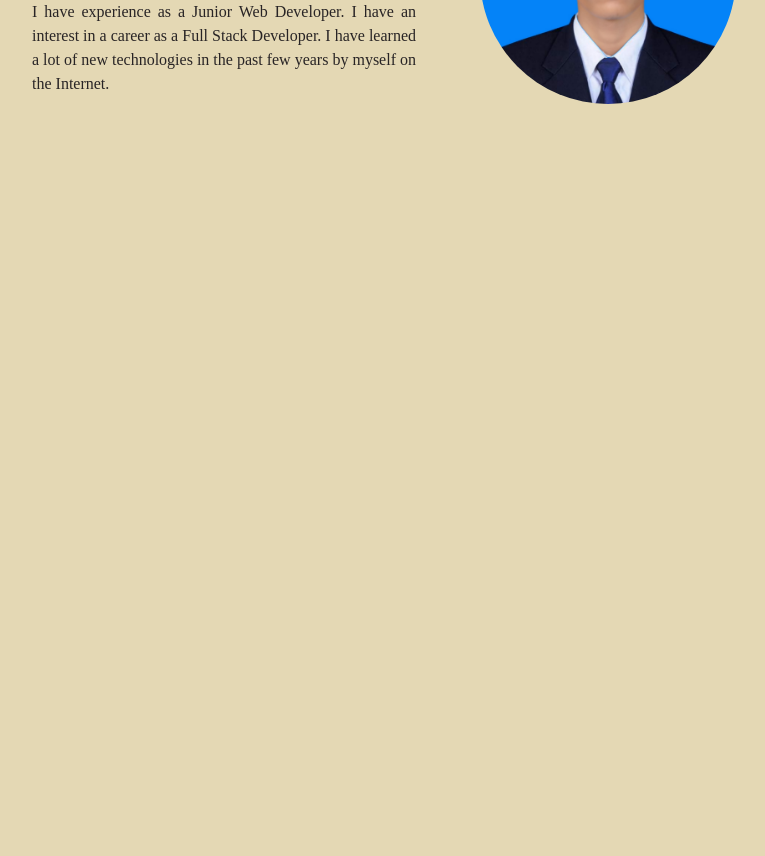
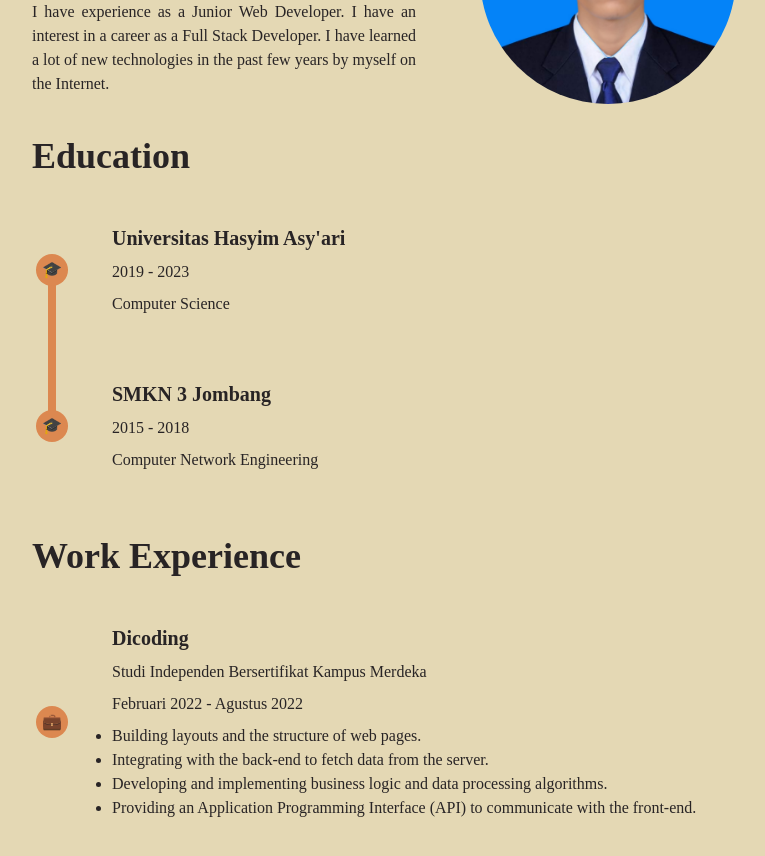
Before and after one commit to ramadanriz/portfolio-website, a React (Vite) app: page /about in a window 1280 px wide. Shown: the part 240-1096 px from the top of the page, without its empty margins (256-1021 px from the left). Before the commit the page ends 800 px from the top, so only its background shows below. Built offline with nearby package versions, Linux system fonts and the light colour scheme.

Commit message:
about page done

```diff
--- a/src/components/Container.jsx
+++ /dev/null
@@ -1,19 +0,0 @@
-import PropTypes from 'prop-types'
-
-const Container = (props) => {
-  return (
-    <div
-      className={`container md:p-8 mx-auto ${
-        props.className ? props.className : ""
-      }`}>
-      {props.children}
-    </div>
-  )
-}
-
-Container.propTypes = {
-    className: PropTypes.string,
-    children: PropTypes.node
-}
-
-export default Container
--- a/src/components/about/AboutSection.jsx
+++ b/src/components/about/AboutSection.jsx
@@ -1,10 +1,11 @@
-import { aboutContents } from '../../constant'
+import { aboutContents, educations, companies } from '../../constant'
 import SectionTitle from '../SectionTitle'
 import heroImg from '../../assets/real-face.jpg'
 import Avatar from '../Avatar'
 
 const AboutSection = () => {
   return (
+    <>
       <div className='flex items-center flex-col-reverse gap-8 md:flex-row md:gap-16 mt-2'>
         <div className='space-y-4 md:w-4/6'>
           <SectionTitle>About Me</SectionTitle>
@@ -18,11 +19,60 @@ const AboutSection = () => {
           ))}
         </div>
 
-        <Avatar className="rounded-full">
+        <Avatar className="w-48 h-48 rounded-full">
           <img src={heroImg} alt="me" />
         </Avatar>
+      </div>
 
+      <div className='mt-8 flex items-center flex-col-reverse gap-8 md:flex-row md:gap-16'>
+        <div className='space-y-4 md:w-4/6'>
+          <SectionTitle>Education</SectionTitle>
+          <ul className="steps steps-vertical">
+            {educations.map((education, index) => {
+              return (
+              <li data-content="🎓" className="step step-accent" key={index}>
+                <div className="card bg-transparent">
+                  <div className="card-body text-left">
+                    <a href={education.url} className="card-title link link-hover">{education.title}</a>
+                    <p>{education.period}</p>
+                    <p>{education.role}</p>
                   </div>
+                </div>
+              </li>
+              )
+            })}
+          </ul>
+        </div>
+      </div>
+
+      <div className='mt-8 flex items-center flex-col-reverse gap-8 md:flex-row md:gap-16'>
+        <div className='space-y-4'>
+          <SectionTitle>Work Experience</SectionTitle>
+          <ul className="steps steps-vertical">
+            {companies.map((company, index) => {
+              return (
+              <li data-content="💼" className="step step-accent" key={index}>
+                <div className="card bg-transparent">
+                  <div className="card-body text-left">
+                    <a href={company.url} className="card-title link link-hover">{company.title}</a>
+                    <p>{company.role}</p>
+                    <p>{company.period}</p>
+                    <ul className='list-disc'>
+                      {company.skills.map((skill, index) => {
+                        return (
+                          <li key={index}>{skill}</li>
+                        )
+                      })}
+                    </ul>
+                  </div>
+                </div>
+              </li>
+              )
+            })}
+          </ul>
+        </div>
+      </div>
+    </>
   )
 }
 
--- a/src/constant/index.jsx
+++ b/src/constant/index.jsx
@@ -3,7 +3,7 @@ import { SiTailwindcss, SiMysql } from 'react-icons/si'
 
 const menuLinks = [
     { name: "Home", route: "/" },
-    { name: "About Me", route: "/about" },
+    { name: "About", route: "/about" },
     { name: "Tech", route: "/tech" },
     { name: "Projects", route: "/projects" },
 ]
@@ -40,4 +40,34 @@ const aboutContents = [
     `I have experience as a Junior Web Developer. I have an interest in a career as a Full Stack Developer. I have learned a lot of new technologies in the past few years by myself on the Internet.`,
 ]
 
-export { menuLinks, techStacks, aboutContents }
+const educations = [
+    {
+        title: "Universitas Hasyim Asy'ari",
+        url: "http://unhasy.ac.id/",
+        role: "Computer Science",
+        period: "2019 - 2023",
+    },
+    {
+        title: "SMKN 3 Jombang",
+        url: "https://smkn3-jbg.sch.id/Home/",
+        role: "Computer Network Engineering",
+        period: "2015 - 2018",
+    },
+]
+
+const companies = [
+    {
+      title: "Dicoding",
+      url: "https://www.dicoding.com/",
+      role: "Studi Independen Bersertifikat Kampus Merdeka",
+      skills: [
+        "Building layouts and the structure of web pages.",
+        "Integrating with the back-end to fetch data from the server.",
+        "Developing and implementing business logic and data processing algorithms.",
+        "Providing an Application Programming Interface (API) to communicate with the front-end."
+      ],
+      period: "Februari 2022 - Agustus 2022",
+    },
+  ];
+
+export { menuLinks, techStacks, aboutContents, educations, companies }
```
Lines whose indentation alone changed are shown as unchanged.
